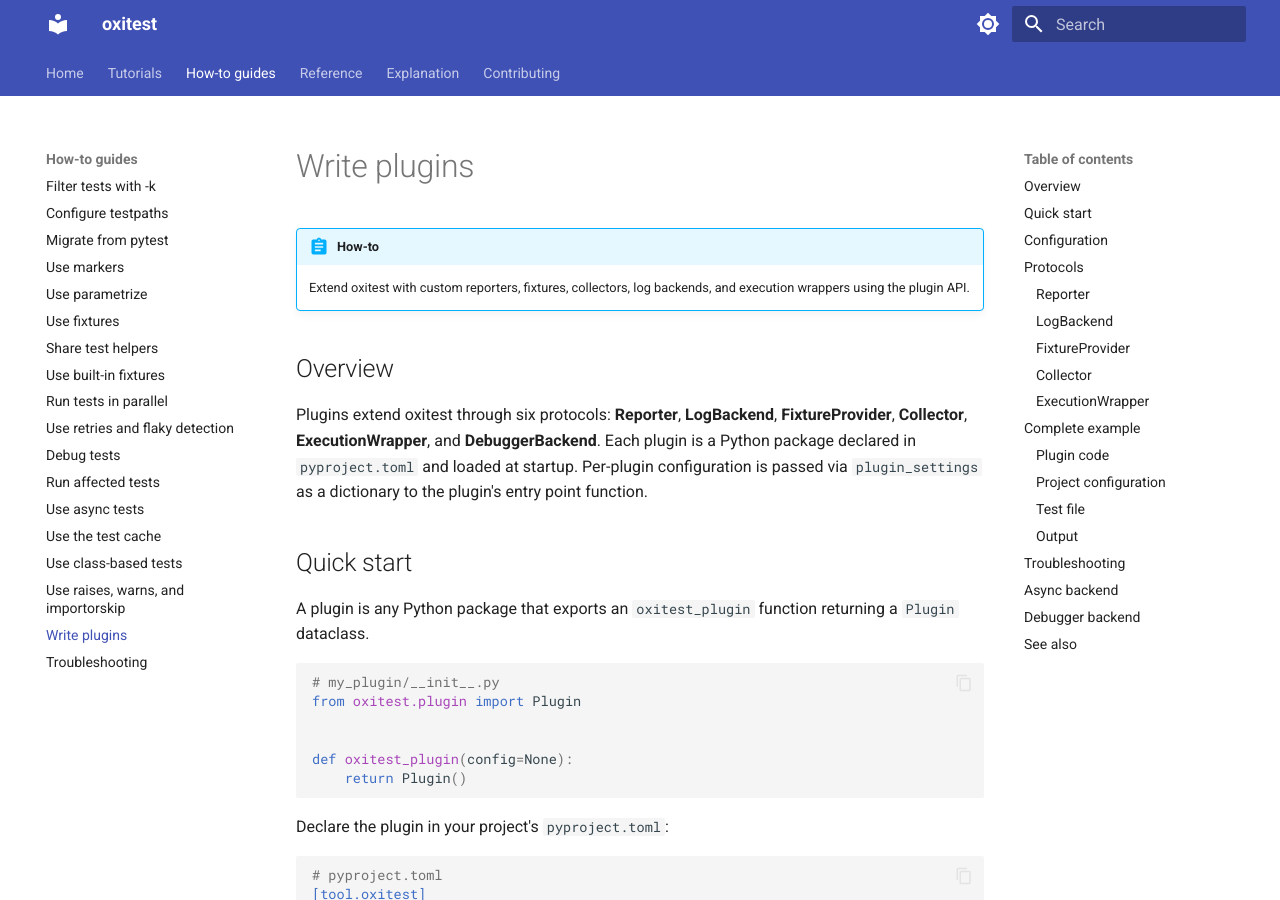
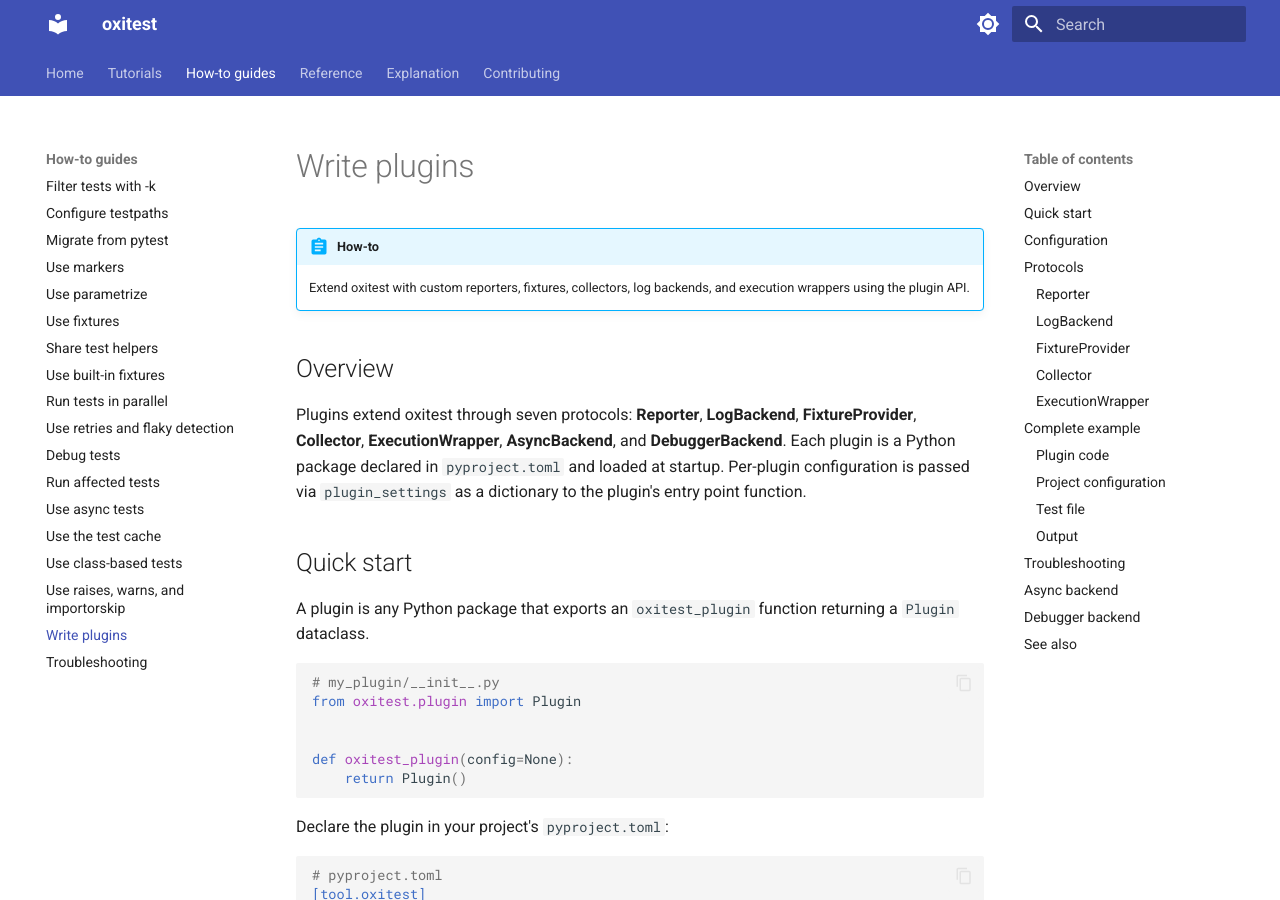
Before and after one commit to kalonji-tools/oxitest, an MkDocs documentation site: the page built from docs/src/how-to/write-plugins.md, in a window 1280 px wide and 900 px high. Built offline with MkDocs 1.6.1 and Material for MkDocs 9.7.7, drawn with Linux system fonts in a browser that asks for light colours.

Commit message:
docs: fix check and protocol counts (#794)
strict-mode.md listed "six checks" but has seven (unused-fixture was
missing from the count). write-plugins.md listed "six protocols" but
has seven (AsyncBackend was missing from the overview).

Closes #794

```diff
--- a/docs/src/how-to/write-plugins.md
+++ b/docs/src/how-to/write-plugins.md
@@ -6,8 +6,8 @@
 
 ## Overview
 
-Plugins extend oxitest through six protocols: **Reporter**, **LogBackend**,
-**FixtureProvider**, **Collector**, **ExecutionWrapper**, and **DebuggerBackend**. Each plugin is a
+Plugins extend oxitest through seven protocols: **Reporter**, **LogBackend**,
+**FixtureProvider**, **Collector**, **ExecutionWrapper**, **AsyncBackend**, and **DebuggerBackend**. Each plugin is a
 Python package declared in `pyproject.toml` and loaded at startup. Per-plugin
 configuration is passed via `plugin_settings` as a dictionary to the plugin's
 entry point function.
```
Also changed, not shown: docs/src/explanation/strict-mode.md (+1 -1 lines).
